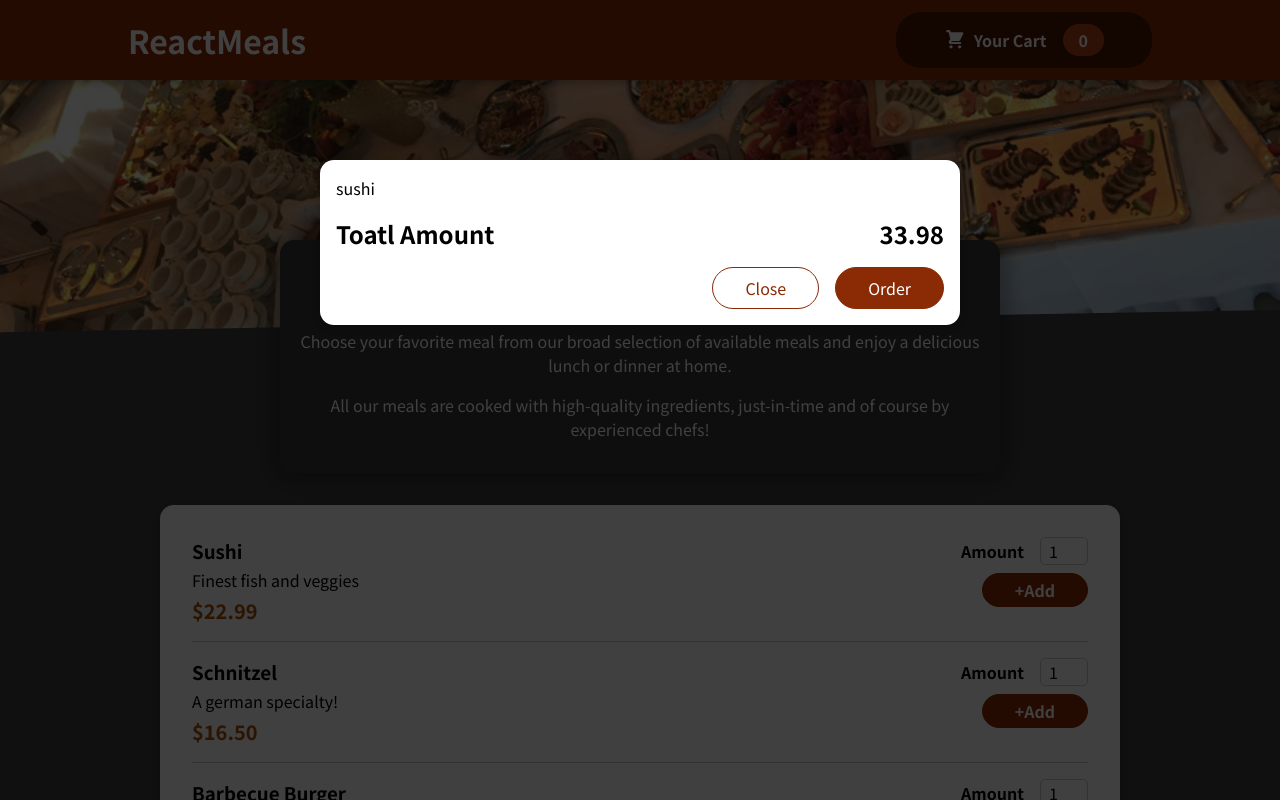
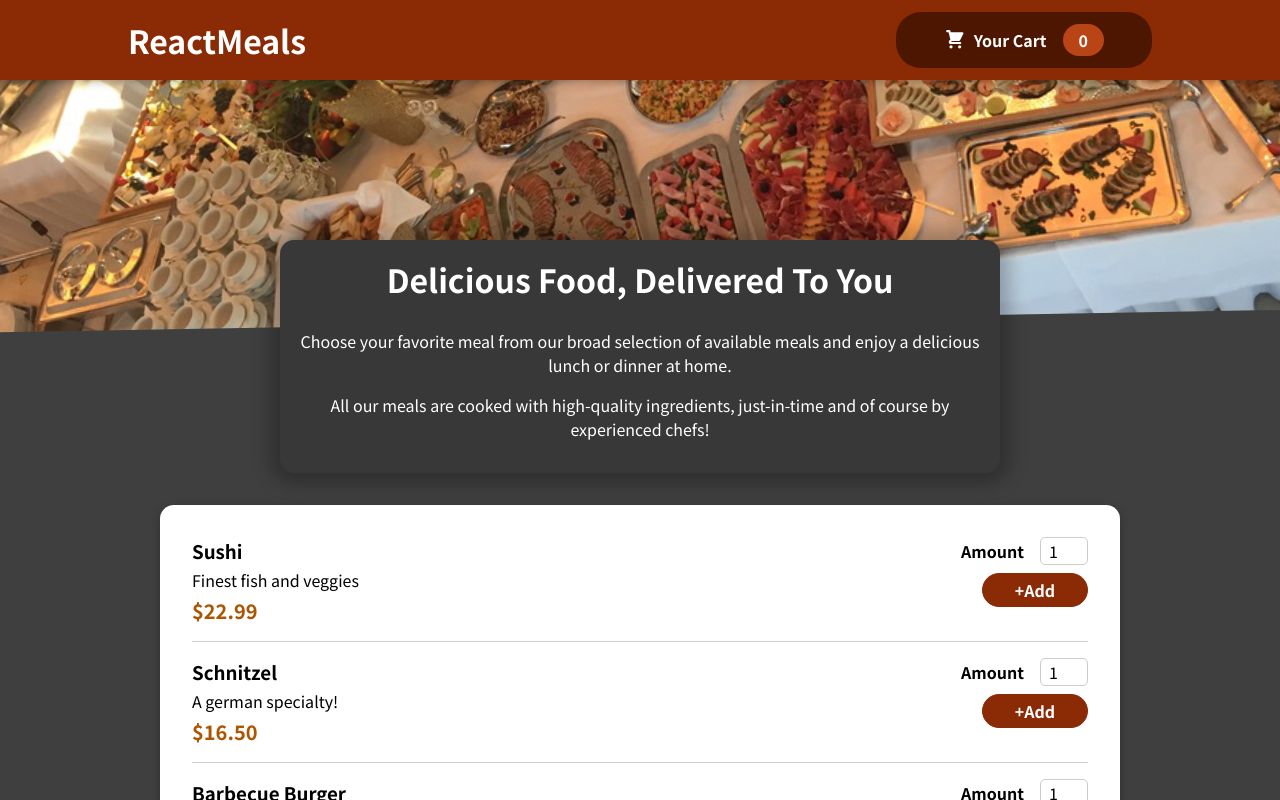
Before and after one commit to Shivarajkumar456/RestaurantWebsite, a React (Create React App) app: page / in a window 1280 px wide. Shown: the top 800 px of the page. Built offline with nearby package versions, Linux system fonts and the light colour scheme.

Commit message:
showing and hiding cart items

```diff
--- a/src/App.js
+++ b/src/App.js
@@ -1,13 +1,20 @@
-import React from 'react';
+import React, {useState} from 'react';
 import Meals from './Components/Meals/Meals';
 import Header from './Components/Layouts/Header';
 import Cart from './Components/Cart/Cart';
 
 function App() {
+  const [isClicked, setIsClicked] = useState(false);
+  const clickHandler = ()=>{
+    setIsClicked(true);
+  }
+  const closeHandler = ()=> {
+    setIsClicked(false);
+  }
   return (
     <React.Fragment>
-      <Cart />
-      <Header />
+      {isClicked && <Cart onClose={closeHandler}/>}
+      <Header onShow={clickHandler}/>
       <main>
       <Meals />
       </main>
--- a/src/Components/Cart/Cart.js
+++ b/src/Components/Cart/Cart.js
@@ -4,14 +4,14 @@
 const Cart =(props) => {
     const cartItem = <ul className={classes['cart-items']}>{[{id:'c1', name:'sushi', amount:2, price:16.99}].map(item => (
         <li>{item.name}</li>))}</ul>
-    return <Modal>
+    return <Modal onClose={props.onClose}>
         {cartItem}
         <div className={classes.total}>
             <span>Toatl Amount</span>
             <span>33.98</span>
         </div>
         <div className={classes.actions}>
-            <button className={classes['button--alt']}>Close</button>
+            <button onClick={props.onClose} className={classes['button--alt']}>Close</button>
             <button className={classes.button}>Order</button>
         </div>
     </Modal>
--- a/src/Components/Layouts/Header.js
+++ b/src/Components/Layouts/Header.js
@@ -8,7 +8,7 @@
 
         <header className={classes.header}>
             <h1>ReactMeals</h1>
-            <HeaderCartButton />
+            <HeaderCartButton onClick={props.onShow}/>
         </header>
         <div className={classes.mainImage}>
             <img src={mealsImage} alt="this is header"/>
--- a/src/Components/Layouts/HeaderCartButton.js
+++ b/src/Components/Layouts/HeaderCartButton.js
@@ -3,7 +3,7 @@
 
 const HeaderCartButton = (props) => {
     return (
-        <button className={classes.button}>
+        <button onClick={props.onClick} className={classes.button}>
             <span className={classes.icon}>
                 <CartIcon />
             </span>
--- a/src/Components/UI/Modal.js
+++ b/src/Components/UI/Modal.js
@@ -3,7 +3,7 @@
 import classes from './Modal.module.css';
 
 const Backdrop = (props) => {
-    return <div className={classes.backdrop}></div>
+    return <div className={classes.backdrop} onClick={props.onClose}></div>
 }
 
 const ModalOverlay = (props) => {
@@ -14,7 +14,7 @@
 
 const Modal = (props)=>{
     return <Fragment>
-        {ReactDOM.createPortal(<Backdrop />, document.getElementById('overlays'))}
+        {ReactDOM.createPortal(<Backdrop onClose={props.onClose}/>, document.getElementById('overlays'))}
         {ReactDOM.createPortal(<ModalOverlay>{props.children}</ModalOverlay>, document.getElementById('overlays'))}
     </Fragment>
 }
```
